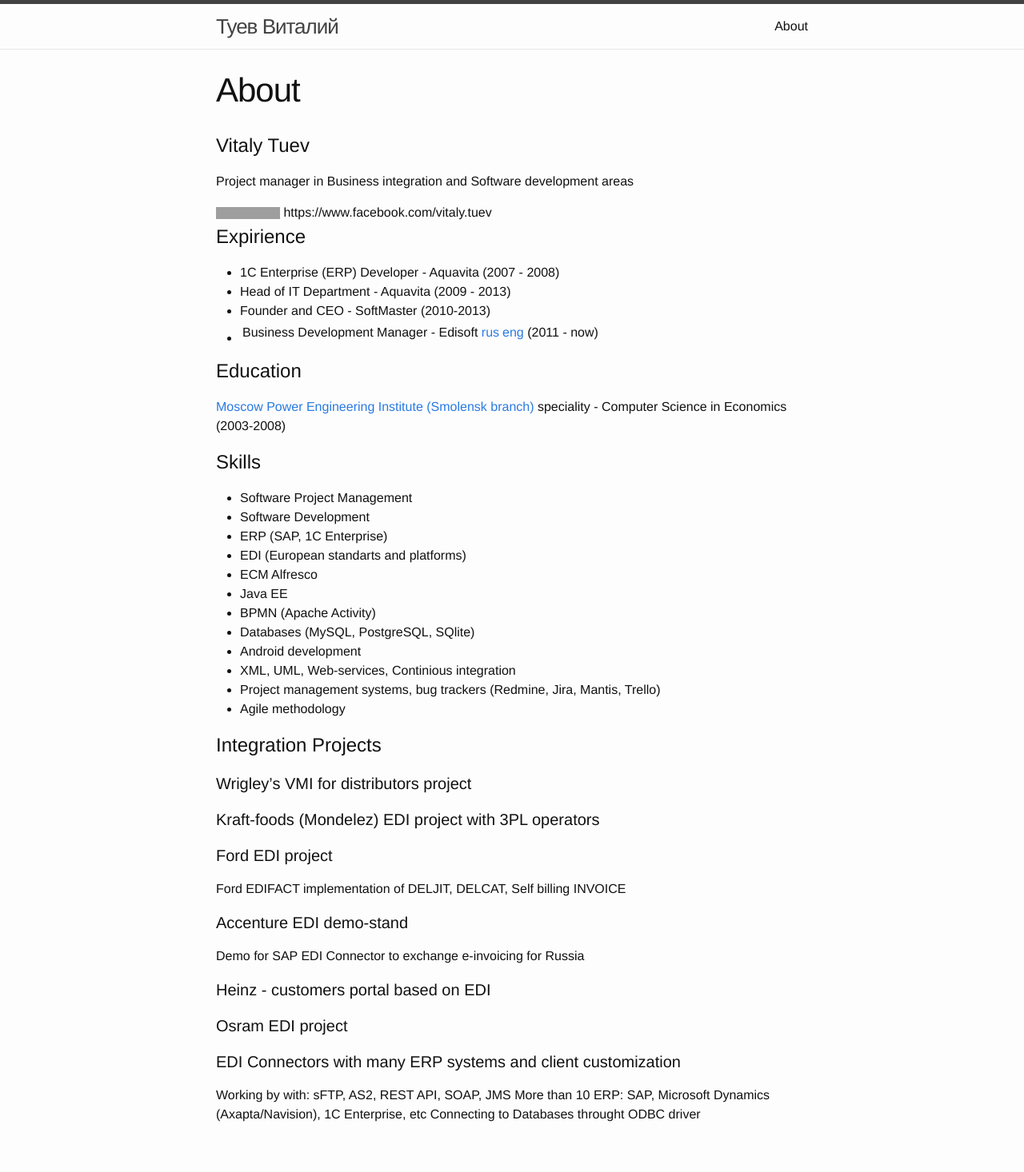
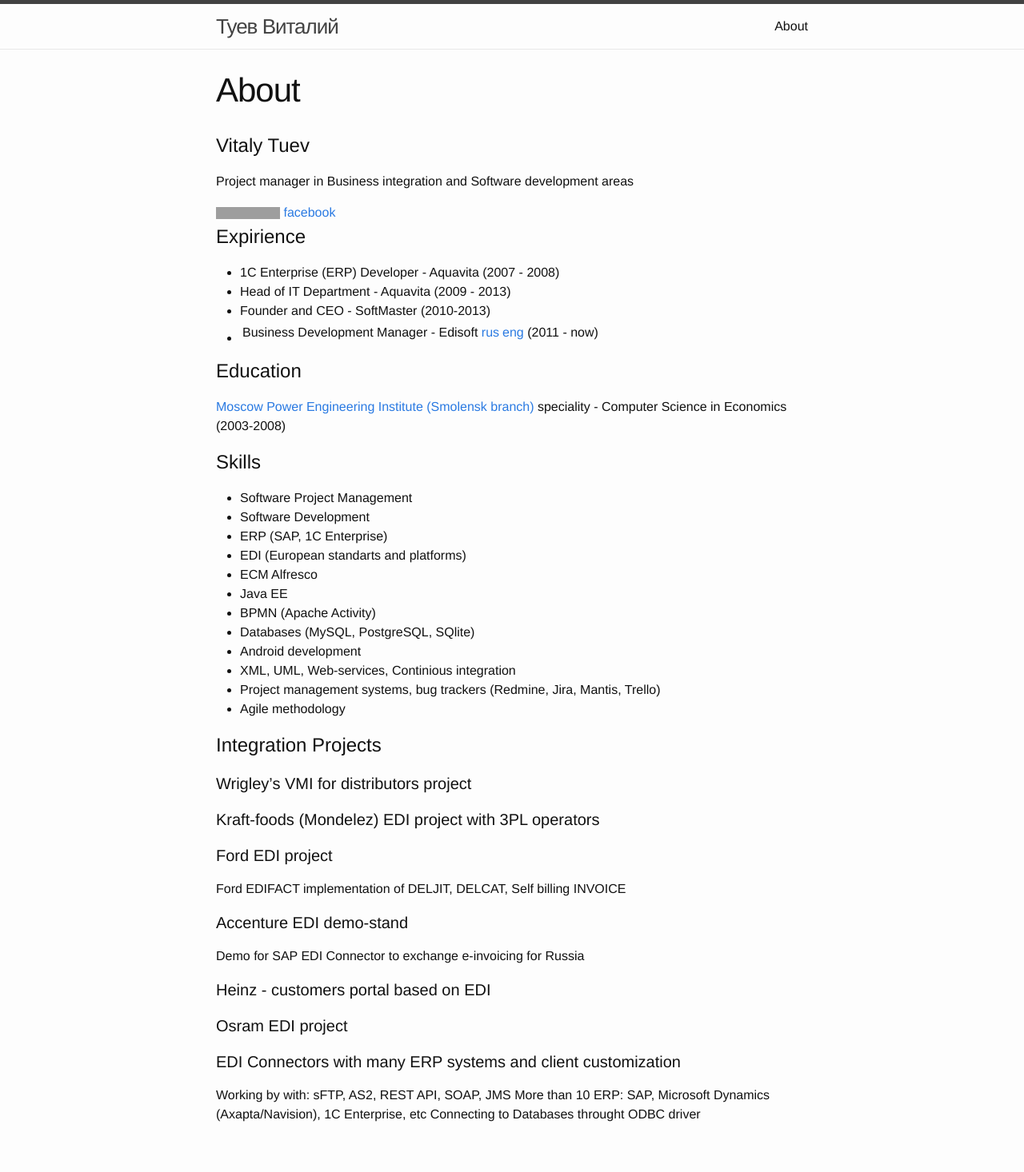
Before and after one commit to vetal232/vetal232.github.io, a Jekyll site: the page built from about.md, in a window 1280 px wide. Shown: the whole page at 80% size. Built offline with Jekyll 4.4.1, drawn with Linux system fonts in a browser that asks for light colours; some of the changed lines change nothing that is shown; grey boxes are pictures that could not be loaded.

Commit message:
Update about.md

```diff
--- a/about.md
+++ b/about.md
@@ -16,7 +16,7 @@
 
     </a>
 
-    https://www.facebook.com/vitaly.tuev
+    <a href = "https://www.facebook.com/vitaly.tuev" > facebook </a>
 </div>
 
 
```
